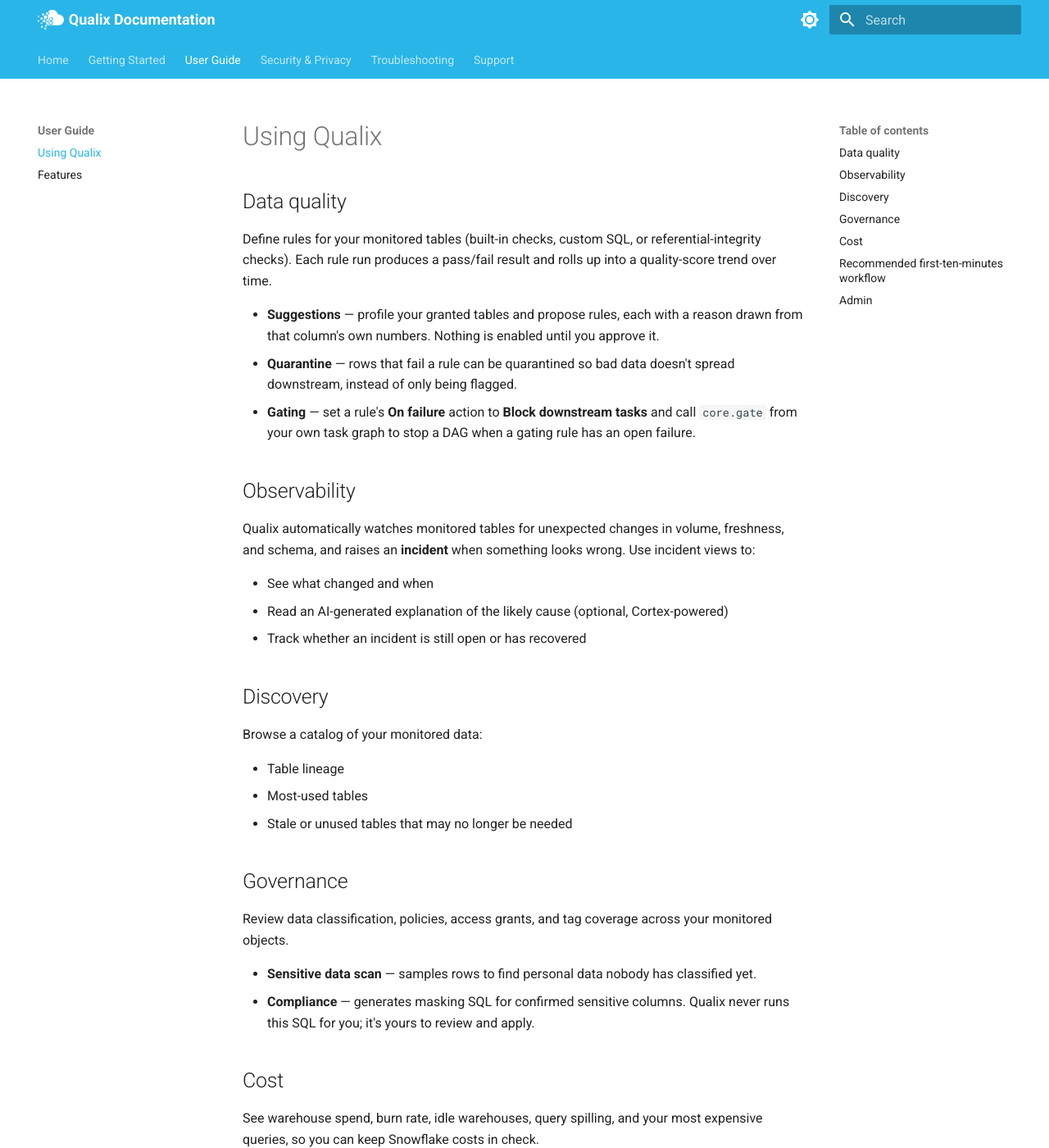
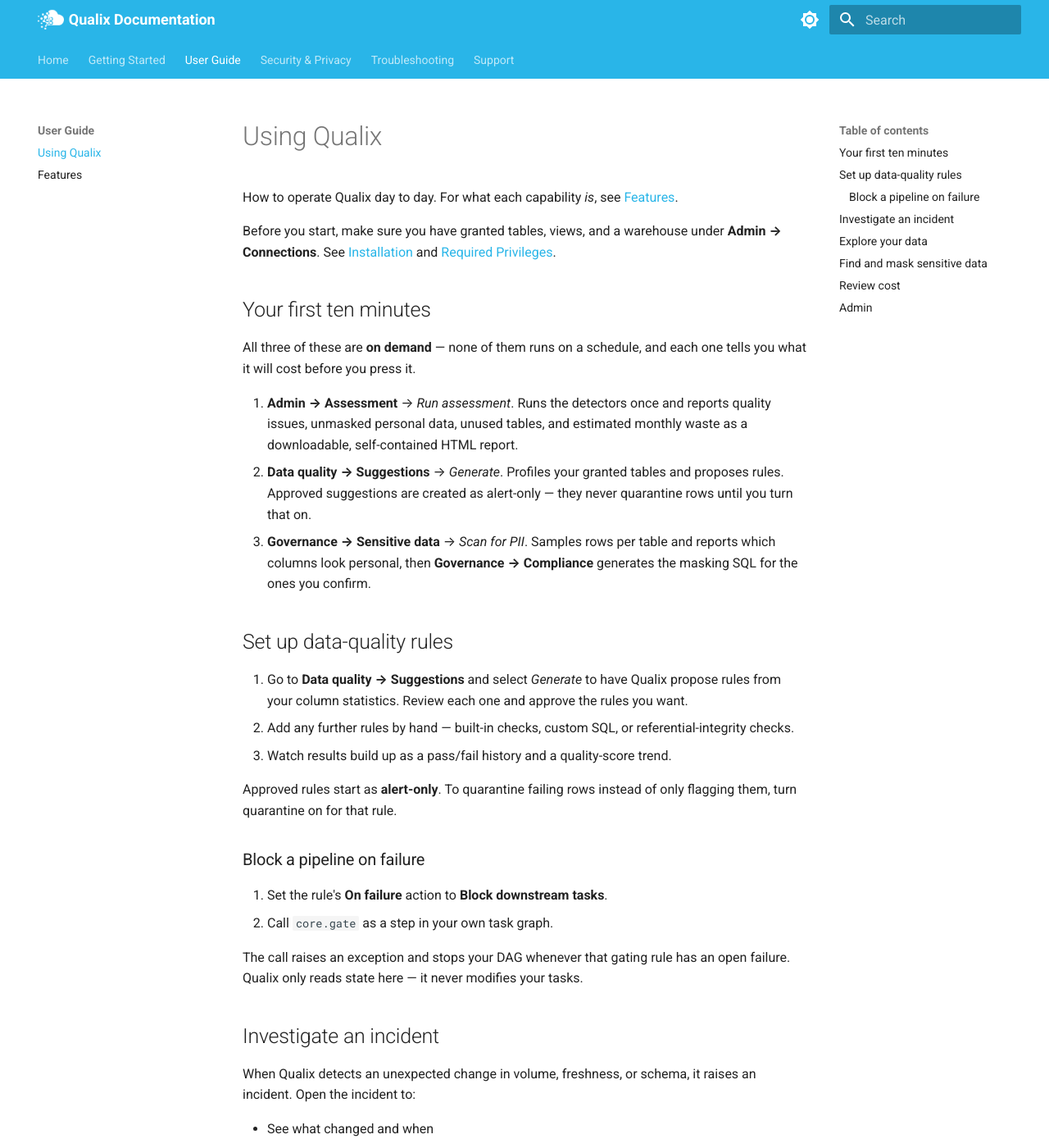
Before and after one commit to decisionm/qualix-docs, an MkDocs documentation site: the page built from docs/usage.md, in a window 1280 px wide and 1400 px high. Shown: the whole window at 82% size. Built offline with MkDocs 1.6.1 and Material for MkDocs 9.7.7, drawn with Linux system fonts in a browser that asks for light colours; some of the changed text lies outside the part shown.

Commit message:
docs: split usage and features by what vs how
usage.md and features.md shared five identical H2 sections - Data
quality, Observability, Discovery, Governance, Cost - with near-duplicate
prose. A reader hitting them back to back saw the same content twice, and
any feature change needed editing in two places.

features.md is now the single home for capability descriptions, and
absorbs the incident detail (what changed/when, open vs recovered) that
previously only existed in usage.md.

usage.md is now procedures only. The first-ten-minutes workflow moves to
the top, and the remaining sections are task-shaped ('Investigate an
incident', 'Find and mask sensitive data') rather than restating
capabilities. Each links to features.md for the what.

No content dropped: the two files now share zero H2 headings, and every
distinctive term from both originals still appears in one of them.

```diff
--- a/docs/features.md
+++ b/docs/features.md
@@ -1,33 +1,46 @@
 # Features
+
+What Qualix can do. For how to actually do it, see [Using Qualix](usage.md).
 
 ## Data quality
 
-Define rules for your tables, track pass/fail results, and follow a quality-score
-trend over time. Rows that fail can be quarantined so bad data doesn't spread
-downstream. Qualix can also **suggest rules for you** by profiling your columns,
-so a new install has something to review instead of a blank page.
+Define rules for your monitored tables — built-in checks, custom SQL, or
+referential-integrity checks. Each rule run produces a pass/fail result and rolls up
+into a quality-score trend over time.
+
+- **Rule suggestions** — Qualix profiles your columns and proposes rules, each with a
+  reason drawn from that column's own numbers, so a new install has something to
+  review instead of a blank page. Nothing is enabled until you approve it.
+- **Quarantine** — rows that fail a rule can be moved aside so bad data doesn't spread
+  downstream, instead of only being flagged.
 
 ## Observability
 
-Qualix automatically watches your tables for unexpected changes in:
+Qualix automatically watches your monitored tables for unexpected changes in:
 
 - Volume
 - Freshness
 - Schema
 
-When something looks wrong, it raises an incident so you can investigate before it
-reaches downstream consumers.
+When something looks wrong it raises an **incident**, so you can investigate before it
+reaches downstream consumers. Each incident records what changed and when, tracks
+whether it is still open or has recovered, and can carry an AI-generated explanation
+of the likely cause.
 
 ## Discovery
 
-Browse a catalog of your data, see table lineage, find your most-used tables, and
-surface stale ones that may no longer be needed.
+Browse a catalog of your monitored data: table lineage, your most-used tables, and
+stale or unused tables that may no longer be needed.
 
 ## Governance
 
-Review data classification, policies, access grants, and tag coverage. Qualix also
-**looks at your column values** to find personal data nobody has classified yet, and
-**generates the masking SQL** to protect it — it never applies that SQL for you.
+Review data classification, policies, access grants, and tag coverage across your
+monitored objects.
+
+- **Sensitive data scan** — samples row values to find personal data nobody has
+  classified yet.
+- **Compliance** — generates masking SQL for the sensitive columns you confirm.
+  Qualix never runs that SQL for you; it's yours to review and apply.
 
 ## Cost
 
@@ -49,6 +62,9 @@
 by a model — AI proposes candidates for a human to approve; it never decides whether
 your data is good.
 
+Every AI feature has a non-AI fallback and can be turned off independently. See
+[Security & Privacy](security.md) for exactly what each feature sends to a model.
+
 ## Snowflake-native architecture
 
 Qualix is designed as a Snowflake Native App. Its core workflow executes entirely
--- a/docs/usage.md
+++ b/docs/usage.md
@@ -1,53 +1,13 @@
 # Using Qualix
 
-## Data quality
+How to operate Qualix day to day. For what each capability *is*, see
+[Features](features.md).
 
-Define rules for your monitored tables (built-in checks, custom SQL, or
-referential-integrity checks). Each rule run produces a pass/fail result and rolls up
-into a quality-score trend over time.
+Before you start, make sure you have granted tables, views, and a warehouse under
+**Admin → Connections**. See [Installation](installation.md) and
+[Required Privileges](privileges.md).
 
-- **Suggestions** — profile your granted tables and propose rules, each with a reason
-  drawn from that column's own numbers. Nothing is enabled until you approve it.
-- **Quarantine** — rows that fail a rule can be quarantined so bad data doesn't spread
-  downstream, instead of only being flagged.
-- **Gating** — set a rule's **On failure** action to **Block downstream tasks** and
-  call `core.gate` from your own task graph to stop a DAG when a gating rule has an
-  open failure.
-
-## Observability
-
-Qualix automatically watches monitored tables for unexpected changes in volume,
-freshness, and schema, and raises an **incident** when something looks wrong. Use
-incident views to:
-
-- See what changed and when
-- Read an AI-generated explanation of the likely cause (optional, Cortex-powered)
-- Track whether an incident is still open or has recovered
-
-## Discovery
-
-Browse a catalog of your monitored data:
-
-- Table lineage
-- Most-used tables
-- Stale or unused tables that may no longer be needed
-
-## Governance
-
-Review data classification, policies, access grants, and tag coverage across your
-monitored objects.
-
-- **Sensitive data scan** — samples rows to find personal data nobody has classified
-  yet.
-- **Compliance** — generates masking SQL for confirmed sensitive columns. Qualix never
-  runs this SQL for you; it's yours to review and apply.
-
-## Cost
-
-See warehouse spend, burn rate, idle warehouses, query spilling, and your most
-expensive queries, so you can keep Snowflake costs in check.
-
-## Recommended first-ten-minutes workflow
+## Your first ten minutes
 
 All three of these are **on demand** — none of them runs on a schedule, and each one
 tells you what it will cost before you press it.
@@ -62,10 +22,60 @@
    reports which columns look personal, then **Governance → Compliance** generates the
    masking SQL for the ones you confirm.
 
+## Set up data-quality rules
+
+1. Go to **Data quality → Suggestions** and select *Generate* to have Qualix propose
+   rules from your column statistics. Review each one and approve the rules you want.
+2. Add any further rules by hand — built-in checks, custom SQL, or
+   referential-integrity checks.
+3. Watch results build up as a pass/fail history and a quality-score trend.
+
+Approved rules start as **alert-only**. To quarantine failing rows instead of only
+flagging them, turn quarantine on for that rule.
+
+### Block a pipeline on failure
+
+1. Set the rule's **On failure** action to **Block downstream tasks**.
+2. Call `core.gate` as a step in your own task graph.
+
+The call raises an exception and stops your DAG whenever that gating rule has an open
+failure. Qualix only reads state here — it never modifies your tasks.
+
+## Investigate an incident
+
+When Qualix detects an unexpected change in volume, freshness, or schema, it raises an
+incident. Open the incident to:
+
+- See what changed and when
+- Read an AI-generated explanation of the likely cause (optional, Cortex-powered)
+- Track whether the incident is still open or has recovered
+
+## Explore your data
+
+Use **Discovery** to browse the catalog of your monitored tables, follow lineage,
+find your most-used tables, and surface stale ones that may no longer be needed.
+
+## Find and mask sensitive data
+
+1. **Governance → Sensitive data** → *Scan for PII*. Qualix samples row values and
+   reports which columns look personal.
+2. Confirm the columns that really are sensitive.
+3. **Governance → Compliance** generates the masking SQL for them.
+4. Review that SQL and run it yourself.
+
+Qualix never executes remediation SQL for you — it holds read-only grants on your
+objects. See [Security & Privacy](security.md).
+
+## Review cost
+
+Use **Cost** to check warehouse spend, burn rate, idle warehouses, query spilling, and
+your most expensive queries.
+
 ## Admin
 
 - **Connections** — grant or revoke tables, views, and the warehouse Qualix uses.
-- **Schedules** — resume or pause automatic checks; nothing runs, and no credits are
+  Revoking a grant immediately stops monitoring for that object.
+- **Schedules** — resume or pause automatic checks. Nothing runs, and no credits are
   spent, until this is turned on.
 - **Setup & health** — see the name the app was installed under and its current
   health status.
```
